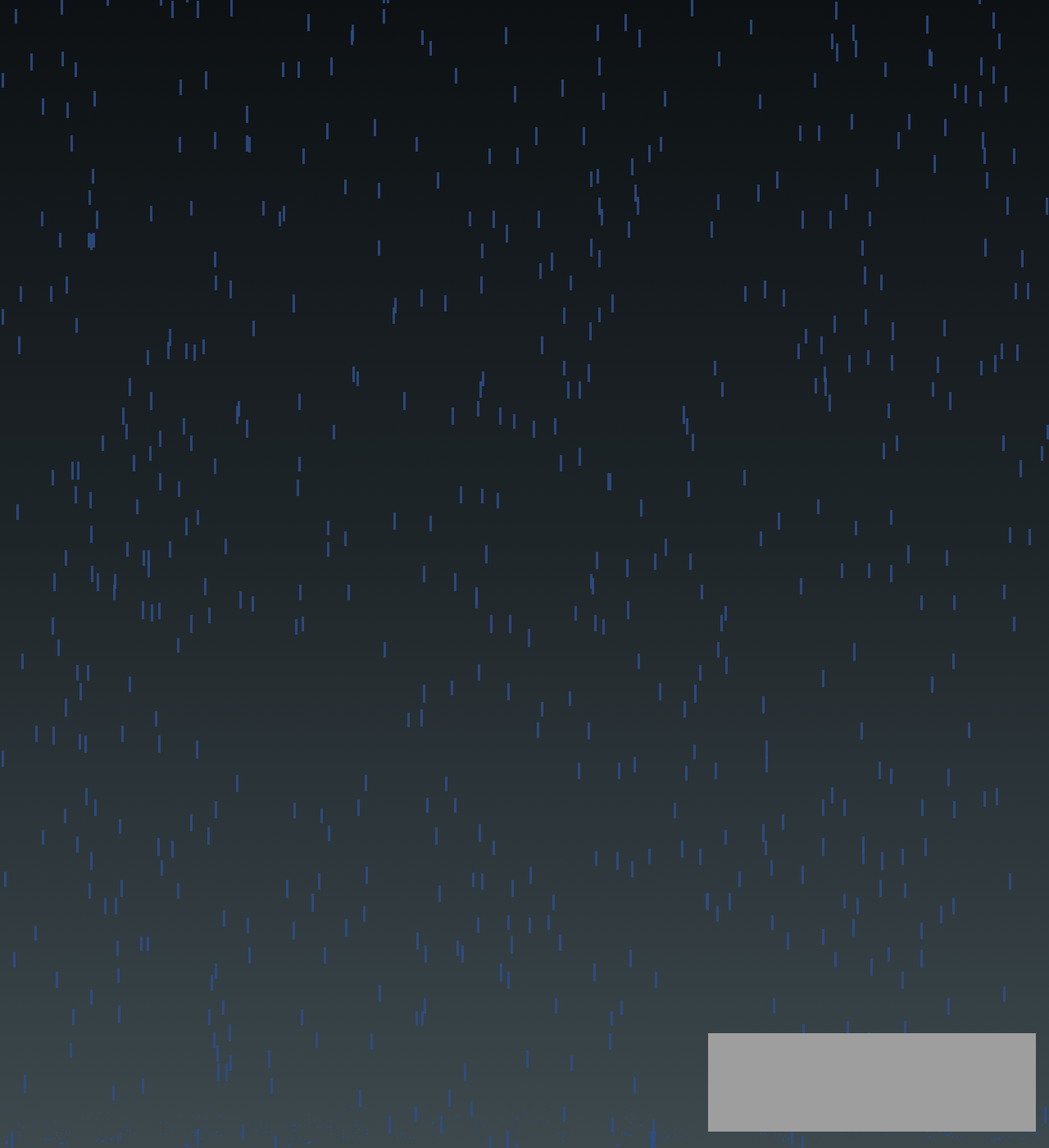
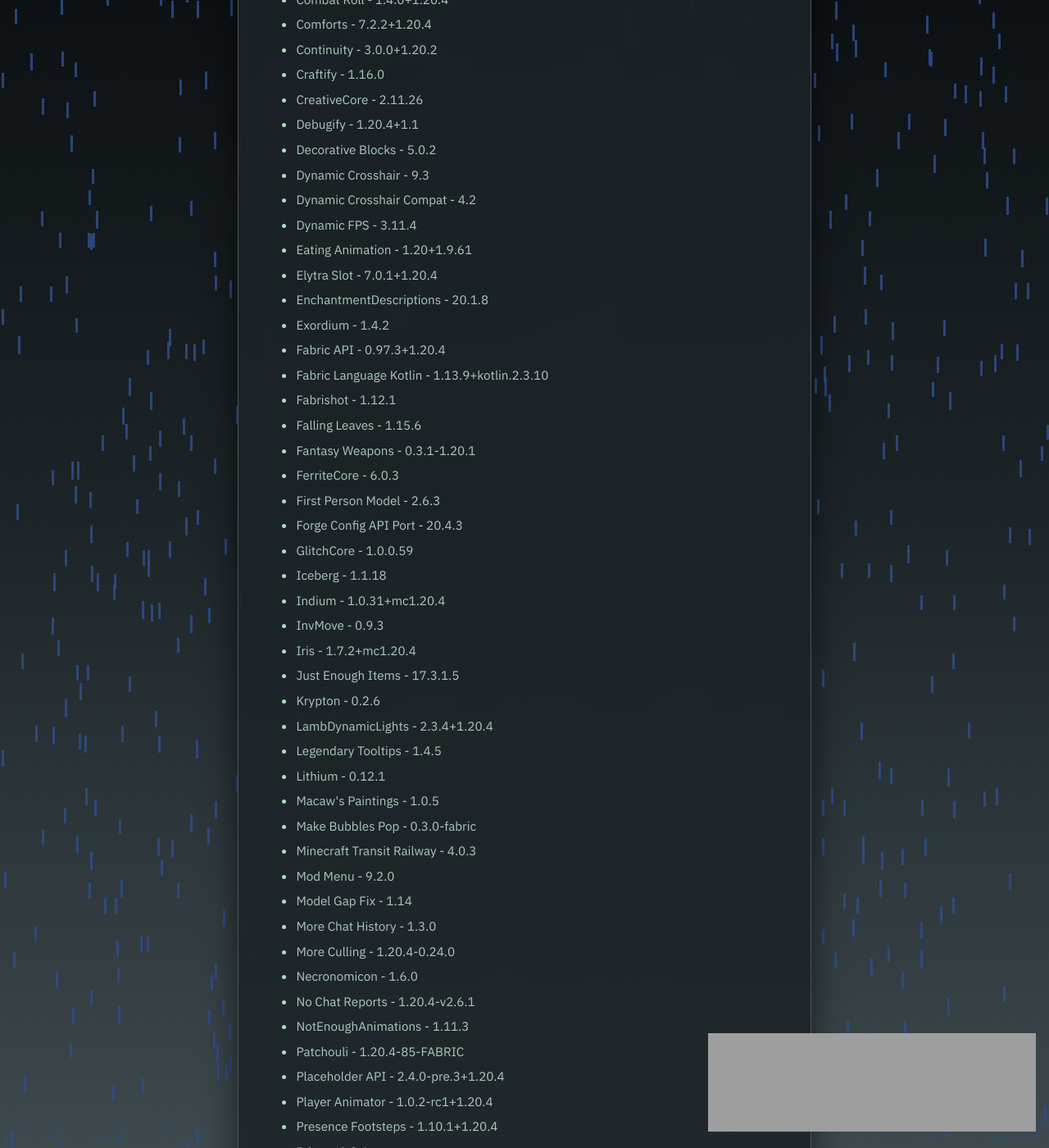
Before and after one commit to sykesgabri/hbsmp-lp, a Jekyll site: the page built from index.html, in a window 1280 px wide and 1400 px high, scrolled down 1535 px. Shown: the whole window at 82% size. Built offline with Jekyll 4.4.1, drawn with Linux system fonts in a browser that asks for light colours; nearby versions of some CDN libraries; some of the changed text lies outside the part shown; grey boxes are pictures that could not be loaded.

Commit message:
Fill out mod list and add instance download link.

```diff
--- a/index.html
+++ b/index.html
@@ -40,7 +40,11 @@
     Fabric version: 0.18.4<br />
 </p>
 <div class="btn-row">
-    <a href="#" target="_blank" class="btn btn-primary">
+    <a
+        href="https://copyparty.hardbass.dev/_PUBLIC/HardbassSMP%20Instances/HardbassSMP%208.0.zip"
+        target="_blank"
+        class="btn btn-primary"
+    >
         <i class="fa-solid fa-download"></i> Download PrismLauncher Instance
     </a>
     <a href="#" class="btn btn-secondary">
@@ -50,13 +54,107 @@
 <br />
 <p><b>Mod List:</b></p>
 <ul>
-    <li>Fabric API - Version x.x.x</li>
-    <li>Sodium - Version x.x.x</li>
-    <li>Iris - Version x.x.x</li>
-    <li>etc</li>
+    <li>3D Skin Layers - 1.10.2</li>
+    <li>Ad Astra - 1.16.5</li>
+    <li>Additional Structures - 4.2.2</li>
+    <li>Advancement Plaques - 1.6.1</li>
+    <li>Alternate Current - 1.9.0</li>
+    <li>AmbientSounds - 5.3.9</li>
+    <li>AppleSkin - 2.5.1+mc1.20.3</li>
+    <li>Better Combat - 1.9.0+1.20.4</li>
+    <li>Better Ping Display - 1.1.1</li>
+    <li>Better Third Person - 1.9.0</li>
+    <li>Biomes O Plenty - 19.0.0.90</li>
+    <li>Blur (Fabric) - 3.2.0</li>
+    <li>Bobby - 5.1.0+mc1.20.4</li>
+    <li>Bookshelf - 23.1.11</li>
+    <li>Botarium - 3.2.2</li>
+    <li>Capes - 1.5.3+1.20.2</li>
+    <li>Cardinal Components API - 5.4.0</li>
+    <li>Charm of Undying - 7.1.2+1.20.4</li>
+    <li>Chunky - 1.3.146</li>
+    <li>Cloth Config API - 13.0.138</li>
+    <li>Clumps - 15.0.0.2</li>
+    <li>Combat Roll - 1.4.0+1.20.4</li>
+    <li>Comforts - 7.2.2+1.20.4</li>
+    <li>Continuity - 3.0.0+1.20.2</li>
+    <li>Craftify - 1.16.0</li>
+    <li>CreativeCore - 2.11.26</li>
+    <li>Debugify - 1.20.4+1.1</li>
+    <li>Decorative Blocks - 5.0.2</li>
+    <li>Dynamic Crosshair - 9.3</li>
+    <li>Dynamic Crosshair Compat - 4.2</li>
+    <li>Dynamic FPS - 3.11.4</li>
+    <li>Eating Animation - 1.20+1.9.61</li>
+    <li>Elytra Slot - 7.0.1+1.20.4</li>
+    <li>EnchantmentDescriptions - 20.1.8</li>
+    <li>Exordium - 1.4.2</li>
+    <li>Fabric API - 0.97.3+1.20.4</li>
+    <li>Fabric Language Kotlin - 1.13.9+kotlin.2.3.10</li>
+    <li>Fabrishot - 1.12.1</li>
+    <li>Falling Leaves - 1.15.6</li>
+    <li>Fantasy Weapons - 0.3.1-1.20.1</li>
+    <li>FerriteCore - 6.0.3</li>
+    <li>First Person Model - 2.6.3</li>
+    <li>Forge Config API Port - 20.4.3</li>
+    <li>GlitchCore - 1.0.0.59</li>
+    <li>Iceberg - 1.1.18</li>
+    <li>Indium - 1.0.31+mc1.20.4</li>
+    <li>InvMove - 0.9.3</li>
+    <li>Iris - 1.7.2+mc1.20.4</li>
+    <li>Just Enough Items - 17.3.1.5</li>
+    <li>Krypton - 0.2.6</li>
+    <li>LambDynamicLights - 2.3.4+1.20.4</li>
+    <li>Legendary Tooltips - 1.4.5</li>
+    <li>Lithium - 0.12.1</li>
+    <li>Macaw's Paintings - 1.0.5</li>
+    <li>Make Bubbles Pop - 0.3.0-fabric</li>
+    <li>Minecraft Transit Railway - 4.0.3</li>
+    <li>Mod Menu - 9.2.0</li>
+    <li>Model Gap Fix - 1.14</li>
+    <li>More Chat History - 1.3.0</li>
+    <li>More Culling - 1.20.4-0.24.0</li>
+    <li>Necronomicon - 1.6.0</li>
+    <li>No Chat Reports - 1.20.4-v2.6.1</li>
+    <li>NotEnoughAnimations - 1.11.3</li>
+    <li>Patchouli - 1.20.4-85-FABRIC</li>
+    <li>Placeholder API - 2.4.0-pre.3+1.20.4</li>
+    <li>Player Animator - 1.0.2-rc1+1.20.4</li>
+    <li>Presence Footsteps - 1.10.1+1.20.4</li>
+    <li>Prism - 1.0.6</li>
+    <li>Reese's Sodium Options - 1.7.2+mc1.20.4-build.102</li>
+    <li>Resourceful Lib - 2.4.10</li>
+    <li>Resourceful Config - 2.4.8</li>
+    <li>Shulker Box Tooltip - 4.1.0+1.20.4</li>
+    <li>Sodium - 0.5.8+mc1.20.4</li>
+    <li>Sodium Extra - 0.5.4+mc1.20.4-build.116</li>
+    <li>Sound Physics Remastered - 1.20.4-1.4.5</li>
+    <li>Starlight - 1.1.3+fabric.f5dcd1a</li>
+    <li>Tectonic - 2.3.5b</li>
+    <li>TerraBlender - 3.3.0.12</li>
+    <li>Terralith - 2.5.4</li>
+    <li>Traveller's Backpack - fabric-1.20.4-9.4.6</li>
+    <li>Trinkets - 3.8.1</li>
+    <li>Wakes - 0.2.4</li>
+    <li>WaveyCapes - 1.8.2</li>
+    <li>WorldEdit - 7.3.0+6678-55745ad</li>
+    <li>Xaero's Minimap - 25.3.10</li>
+    <li>YetAnotherConfigLib - 3.6.6+1.20.4-fabric</li>
+    <li>You Shall Not Spawn - 2.0.2</li>
+    <li>You're in Grave Danger - 2.2.0</li>
+    <li>Zoomify - 2.15.2+1.20.4</li>
 </ul>
 <p><b>Resource Packs (not required but recommended):</b></p>
 <ul>
-    <li>Vanilla Mashup</li>
+    <li>Vanilla Mashup (PBR)</li>
     <li>Pigs in Uniform</li>
 </ul>
+<p><b>Shader Packs (not required but recommended):</b></p>
+<ul>
+    <li>Bliss Shaders</li>
+    <li>BSL Shaders</li>
+    <li>Complementary Shaders - Reimagined</li>
+    <li>MakeUp - Ultra Fast</li>
+    <li>Nostalgia Shader</li>
+    <li>Pastel Shaders</li>
+</ul>
```
